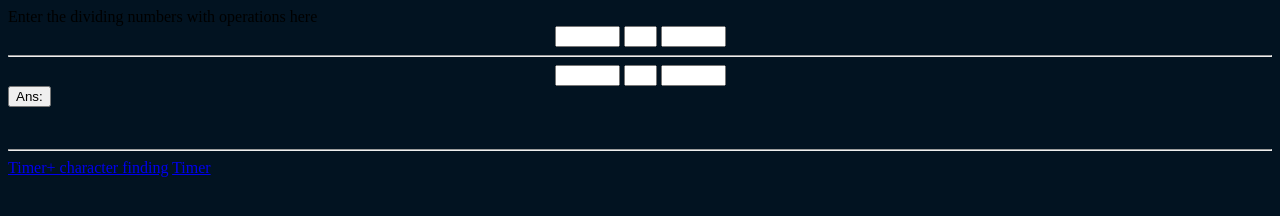
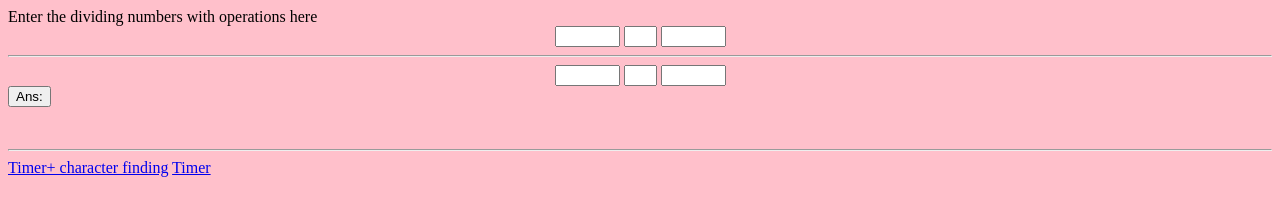
Before and after one commit to NIGHT-OWL01/NIGHT-OWL01.github.io, a plain HTML site: page index.html in a window 1280 px wide. Drawn offline with Linux system fonts and the light colour scheme.

Commit message:
pink to index

```diff
--- a/index.html
+++ b/index.html
@@ -4,7 +4,7 @@
 	<meta charset="utf-8">
 	<title></title>
 </head>
-<body bgcolor=#021321>
+<body bgcolor=pink>
 	Enter the dividing numbers with operations here
 <div align="center">
 
```
